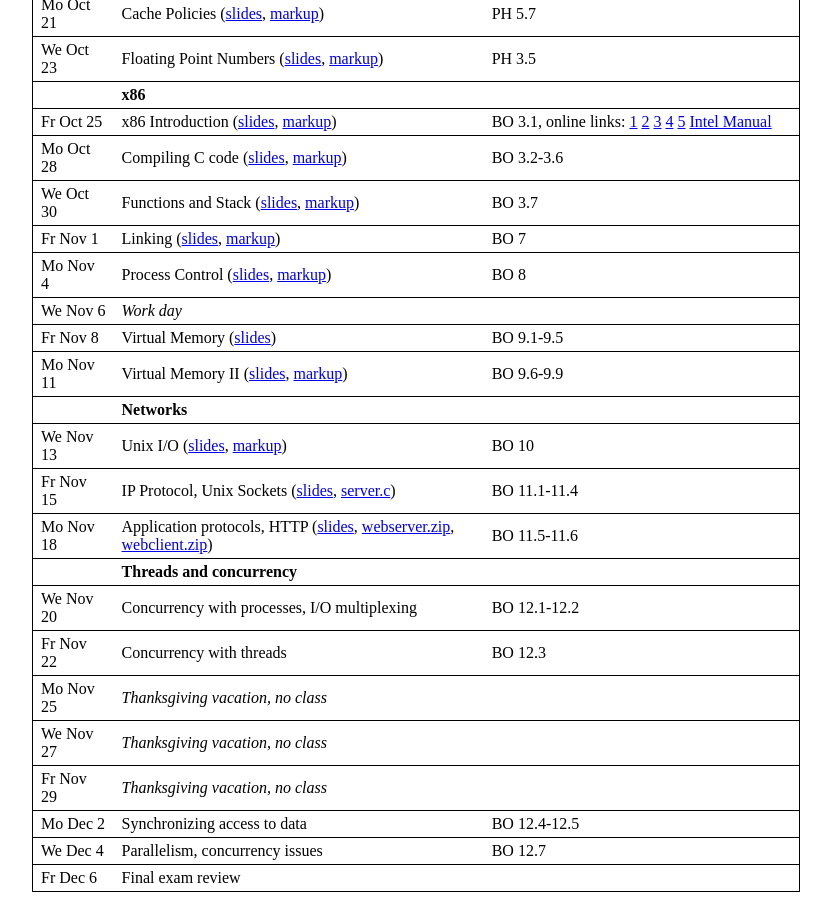
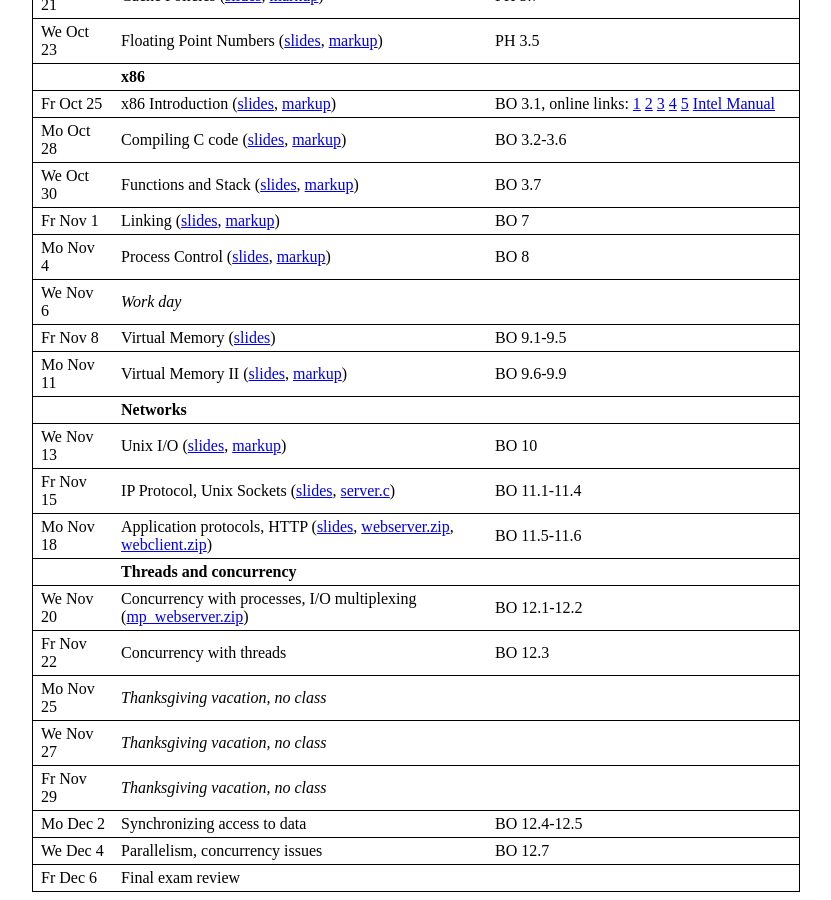
Before and after one commit to jhucsf/fall2019, a Jekyll site: the page built from index.md, in a window 1280 px wide and 900 px high, scrolled down 2278 px. Shown: the whole window, without its empty margins (224-1055 px from the left). Built offline with Jekyll 4.4.1, drawn with Linux system fonts in a browser that asks for light colours.

Commit message:
mp webserver example

```diff
--- a/index.md
+++ b/index.md
@@ -109,7 +109,7 @@
 Fr Nov 15  | IP Protocol, Unix Sockets ([slides](lec/lec30.pdf), [server.c](res/server.c))                 | BO 11.1-11.4
 Mo Nov 18 | Application protocols, HTTP  ([slides](lec/lec31.pdf), [webserver.zip](res/webserver.zip), [webclient.zip](res/webclient.zip))            | BO 11.5-11.6
           | **Threads and concurrency**
-We Nov 20 | Concurrency with processes, I/O multiplexing | BO 12.1-12.2
+We Nov 20 | Concurrency with processes, I/O multiplexing ([mp\_webserver.zip](res/mp_webserver.zip)) | BO 12.1-12.2
 Fr Nov 22 | Concurrency with threads                  | BO 12.3
 Mo Nov 25 | *Thanksgiving vacation, no class*
 We Nov 27 | *Thanksgiving vacation, no class*
```
Also changed, not shown: 1 other file.
